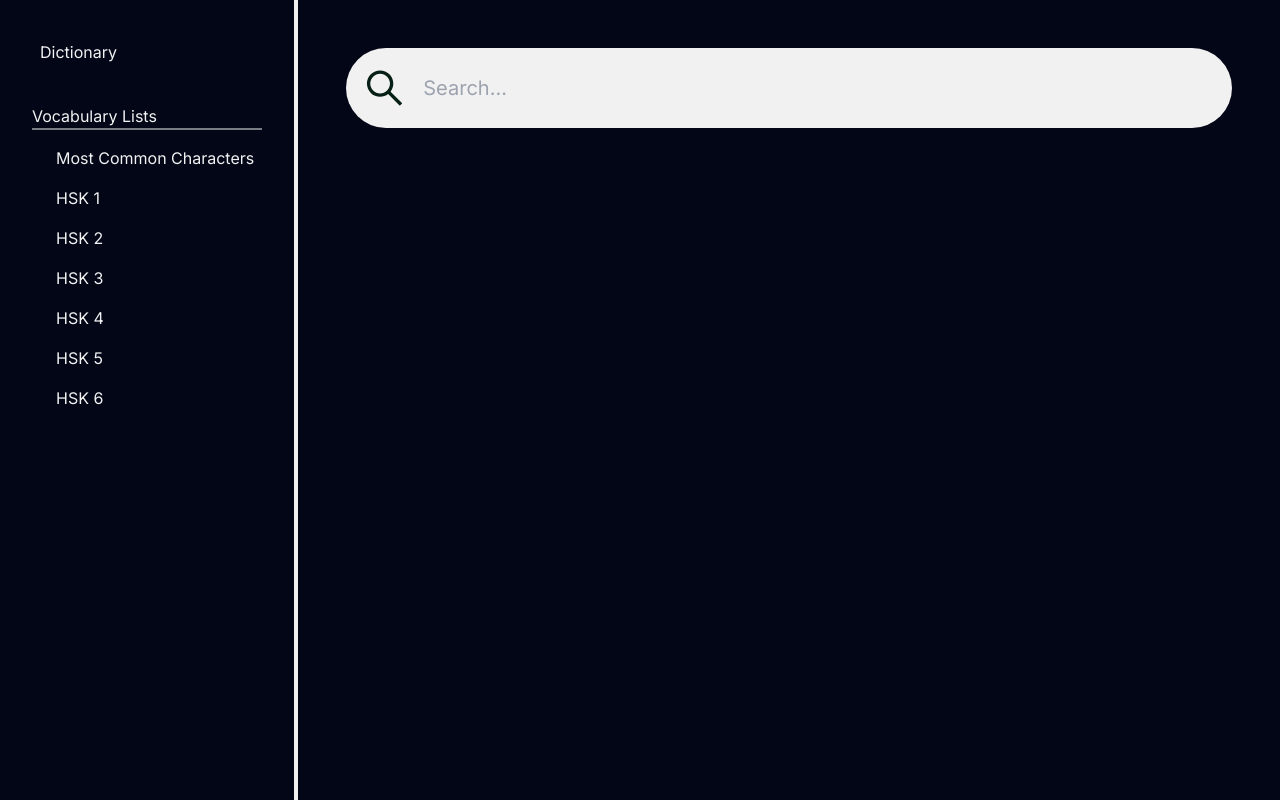
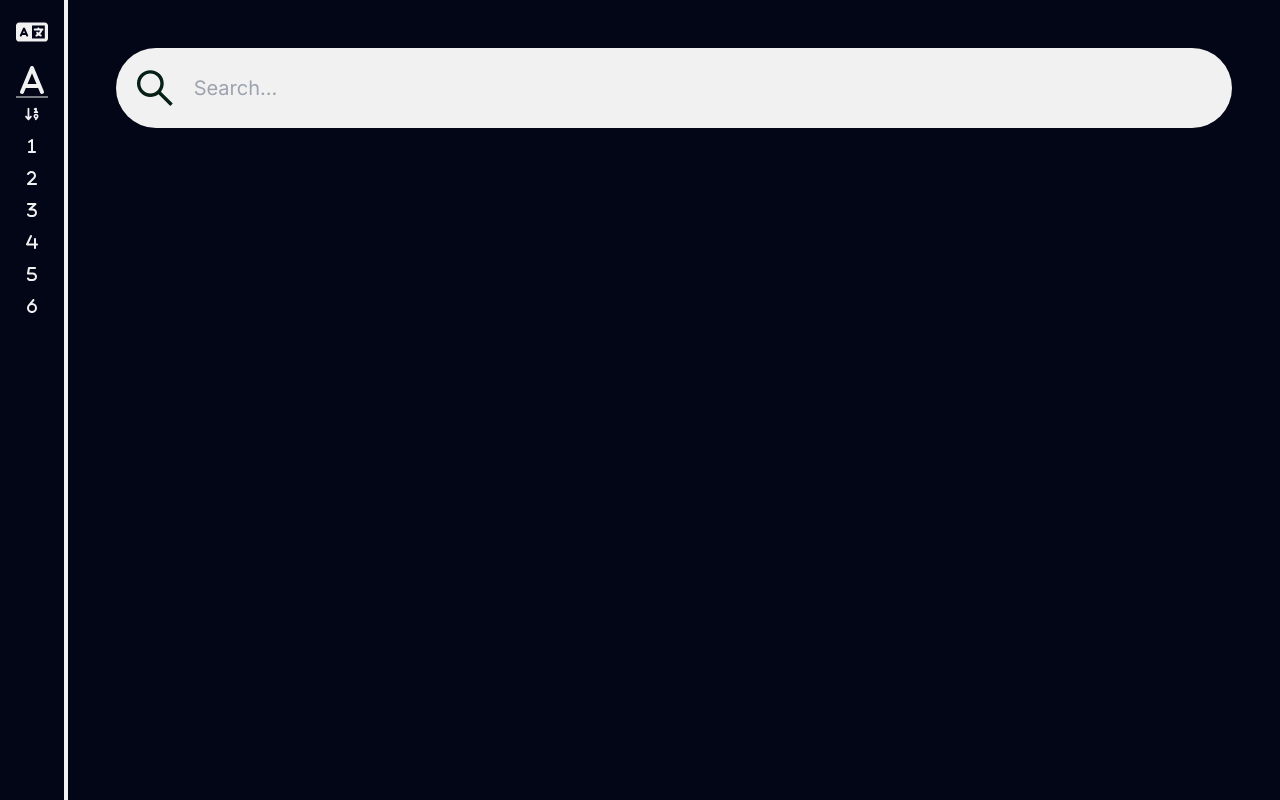
Before and after one commit to kristianhnielsen/chinese-learning-platform, a Next.js app: page / in a window 1280 px wide. Built offline with nearby package versions, Linux system fonts and the light colour scheme.

Commit message:
change sidenav to only have icons

```diff
--- a/app/ui/SideNav.tsx
+++ b/app/ui/SideNav.tsx
@@ -1,20 +1,60 @@
+"use client";
 import { Url } from "next/dist/shared/lib/router/router";
 import Link from "next/link";
+import { useState } from "react";
+import { twMerge } from "tailwind-merge";
+import {
+  Fa1,
+  Fa2,
+  Fa3,
+  Fa4,
+  Fa5,
+  Fa6,
+  FaA,
+  FaArrowDown19,
+  FaBookOpen,
+  FaLanguage,
+} from "react-icons/fa6";
 
 export default function SideNav() {
+  const [menuVisible, setMenuVisible] = useState(true);
   return (
-    <nav className="p-8 min-h-full flex flex-col gap-8 text-light  border-r-4 border-light">
-      <SideNavLink href="/">Dictionary</SideNavLink>
-      <div className="grid gap-2 text-nowrap">
-        <p className="border-b-2 border-light/50">Vocabulary Lists</p>
-        <div className="pl-4 grid">
-          <SideNavLink href="/most-common">Most Common Characters</SideNavLink>
-          <SideNavLink href="/hsk-1">HSK 1</SideNavLink>
-          <SideNavLink href="/hsk-2">HSK 2</SideNavLink>
-          <SideNavLink href="/hsk-3">HSK 3</SideNavLink>
-          <SideNavLink href="/hsk-4">HSK 4</SideNavLink>
-          <SideNavLink href="/hsk-5">HSK 5</SideNavLink>
-          <SideNavLink href="/hsk-6">HSK 6</SideNavLink>
+    <nav
+      data-visible={menuVisible}
+      className={twMerge(
+        "p-4 min-h-full flex flex-col gap-4 transition-all items-center text-light border-r-4 border-light",
+        !menuVisible && "w-4"
+      )}
+    >
+      <SideNavLink className="flex items-center gap-2" href="/">
+        <FaLanguage className="h-8 w-8" />
+      </SideNavLink>
+      <div className="grid gap-2">
+        <p className="flex gap-1 border-b-2 border-light/50">
+          <FaA className="h-8 w-8" />
+        </p>
+        <div className="grid gap-4 justify-center">
+          <SideNavLink href="/most-common">
+            <FaArrowDown19 />
+          </SideNavLink>
+          <SideNavLink href="/hsk-1">
+            <Fa1 />
+          </SideNavLink>
+          <SideNavLink href="/hsk-2">
+            <Fa2 />
+          </SideNavLink>
+          <SideNavLink href="/hsk-3">
+            <Fa3 />
+          </SideNavLink>
+          <SideNavLink href="/hsk-4">
+            <Fa4 />
+          </SideNavLink>
+          <SideNavLink href="/hsk-5">
+            <Fa5 />
+          </SideNavLink>
+          <SideNavLink href="/hsk-6">
+            <Fa6 />
+          </SideNavLink>
         </div>
       </div>
     </nav>
@@ -24,12 +64,20 @@ export default function SideNav() {
 function SideNavLink({
   children,
   href,
+  className,
 }: {
   children: React.ReactNode;
   href: Url;
+  className?: string;
 }) {
   return (
-    <Link className="hover:bg-light/10 p-2 rounded transition-all" href={href}>
+    <Link
+      className={twMerge(
+        "hover:bg-light/10 rounded transition-all flex items-center gap-2",
+        className
+      )}
+      href={href}
+    >
       {children}
     </Link>
   );
```
